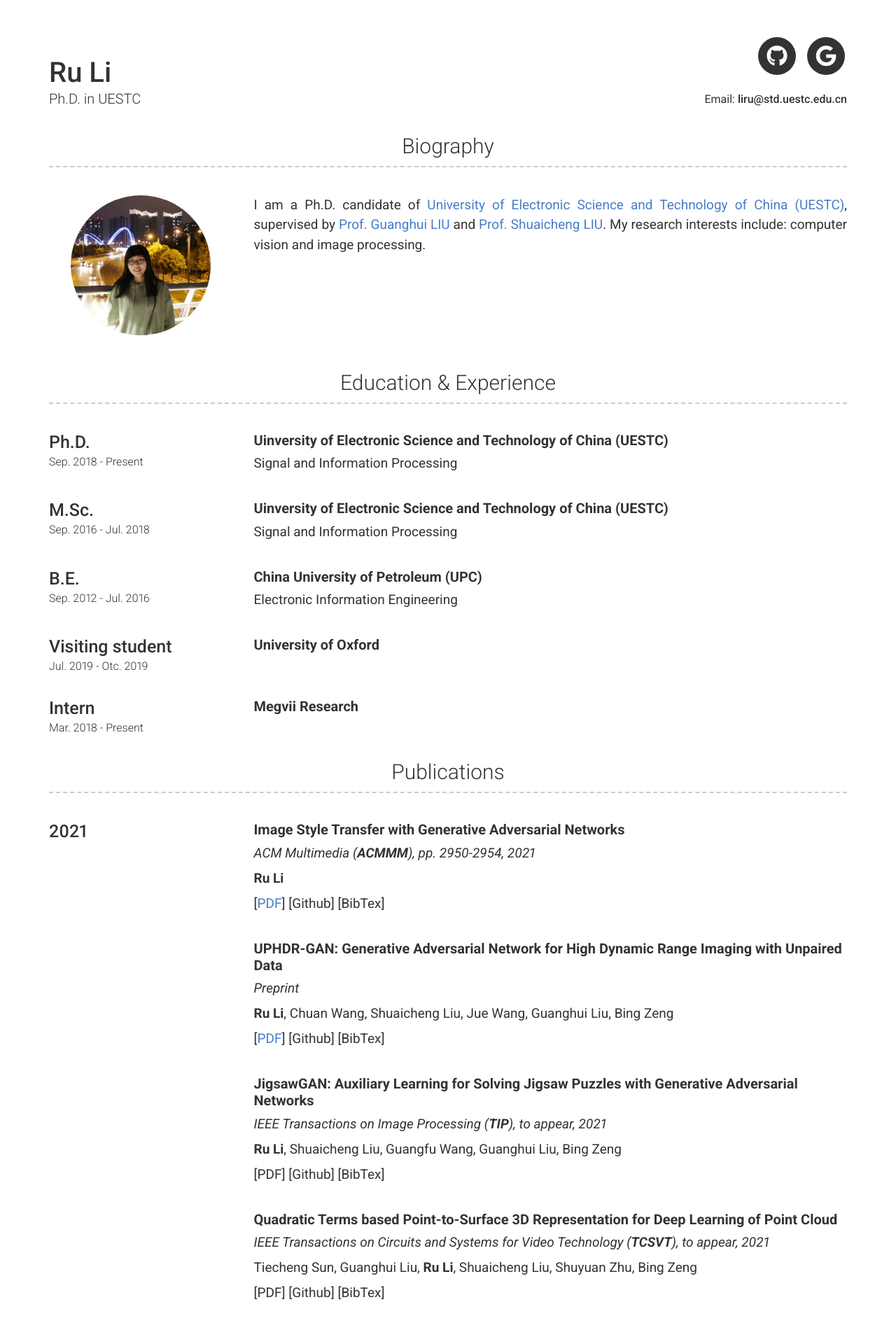
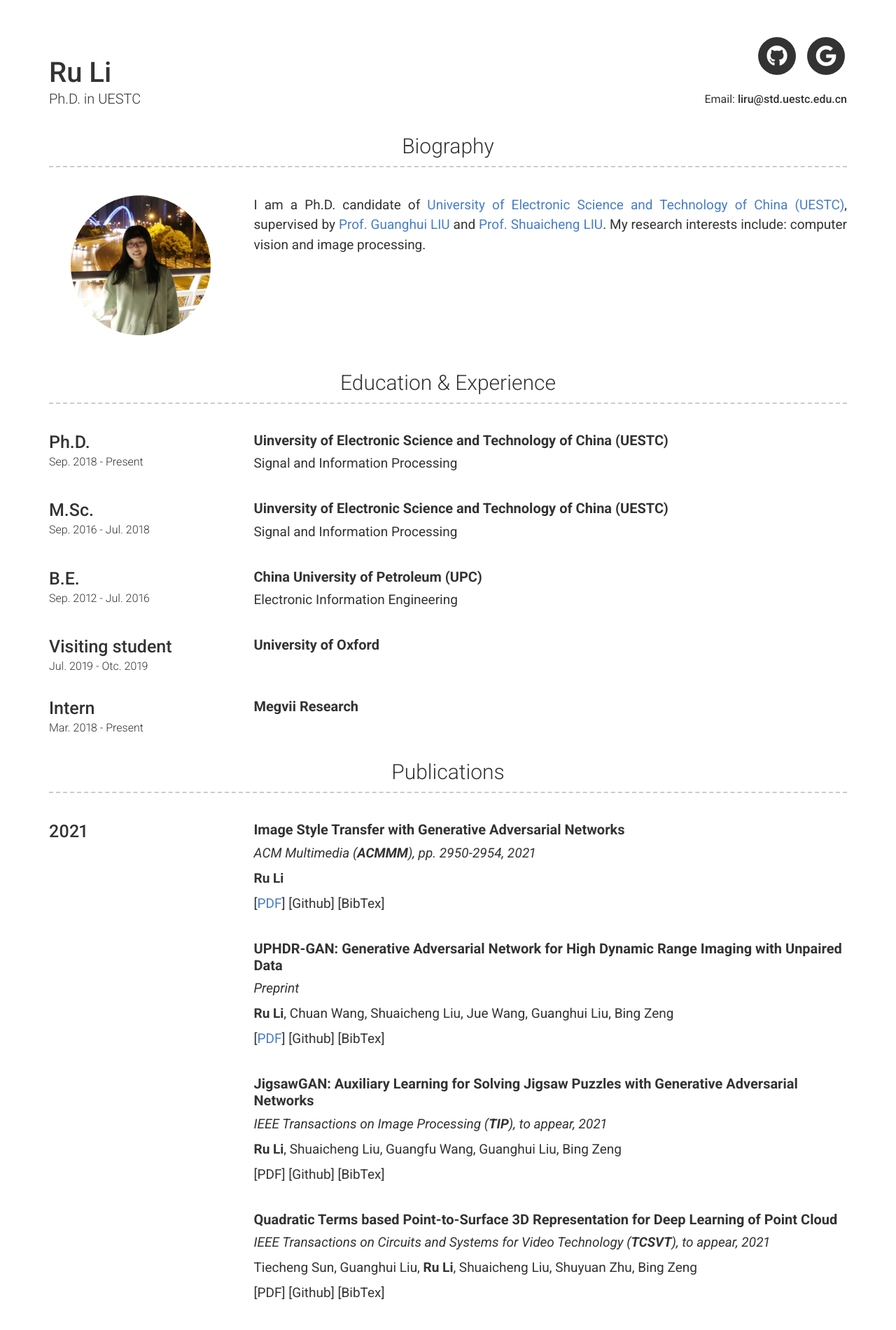
Before and after one commit to liru0126/liru0126.github.io, a Jekyll site: the page built from index.md, in a window 1280 px wide. Shown: the top 1900 px of the page at 70% size. Built offline with Jekyll 4.4.1, drawn with Linux system fonts in a browser that asks for light colours; nearby versions of some CDN libraries.

Commit message:
Update _config.yml

```diff
--- a/_config.yml
+++ b/_config.yml
@@ -47,7 +47,7 @@ additional_links:
 # About Section
 # about_title: About Me
 about_title: Biography
-about_profile_image: images/liru6.jpeg
+about_profile_image: images/liru7.jpeg
 about_content: | # this will include new lines to allow paragraphs
   I am a Ph.D. candidate of [University of Electronic Science and Technology of China (UESTC)](https://en.uestc.edu.cn/),
   supervised by [Prof. Guanghui LIU](https://scholar.google.com.hk/citations?user=AjfD95EAAAAJ&hl=zh-CN&oi=ao) and
```
